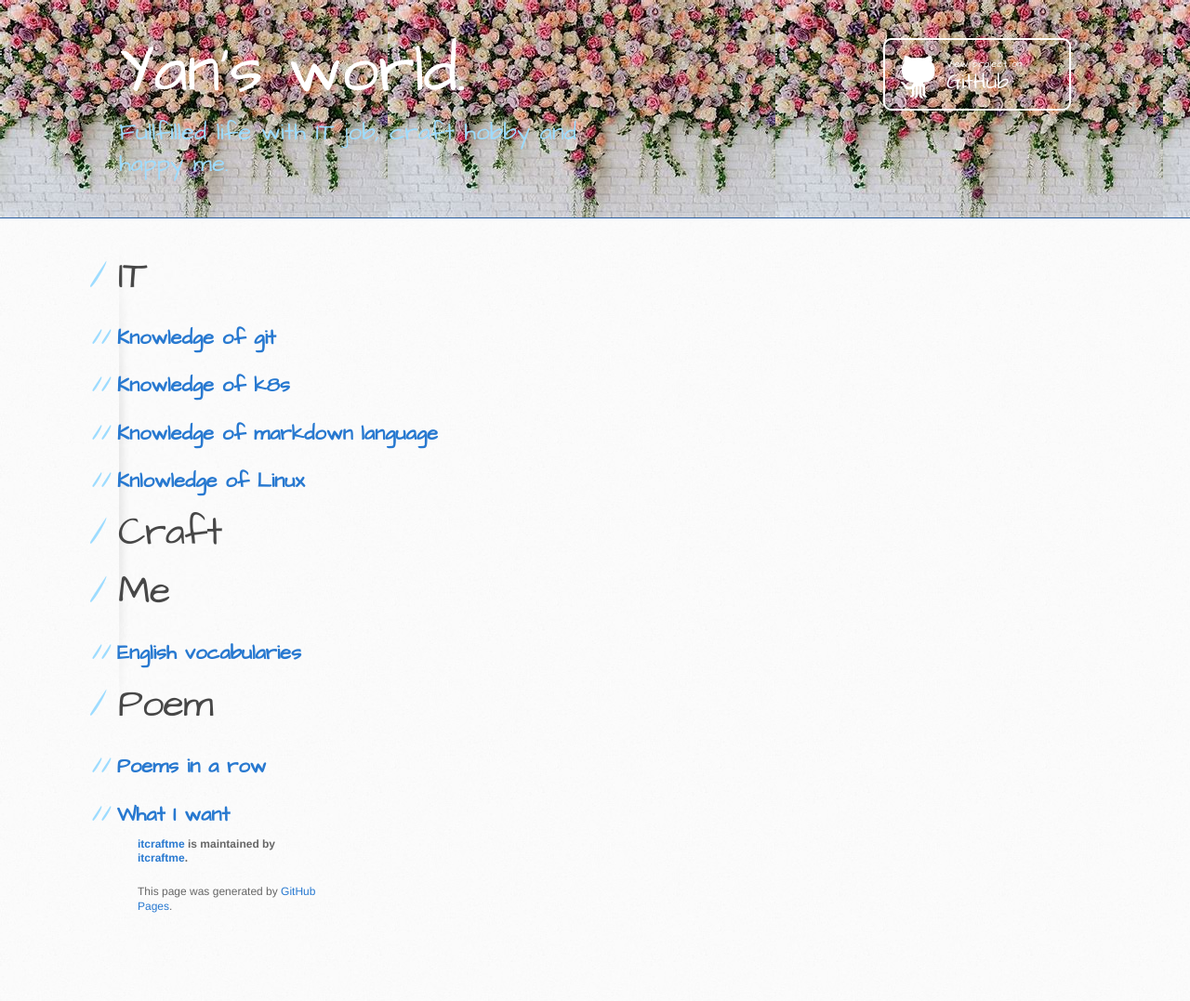
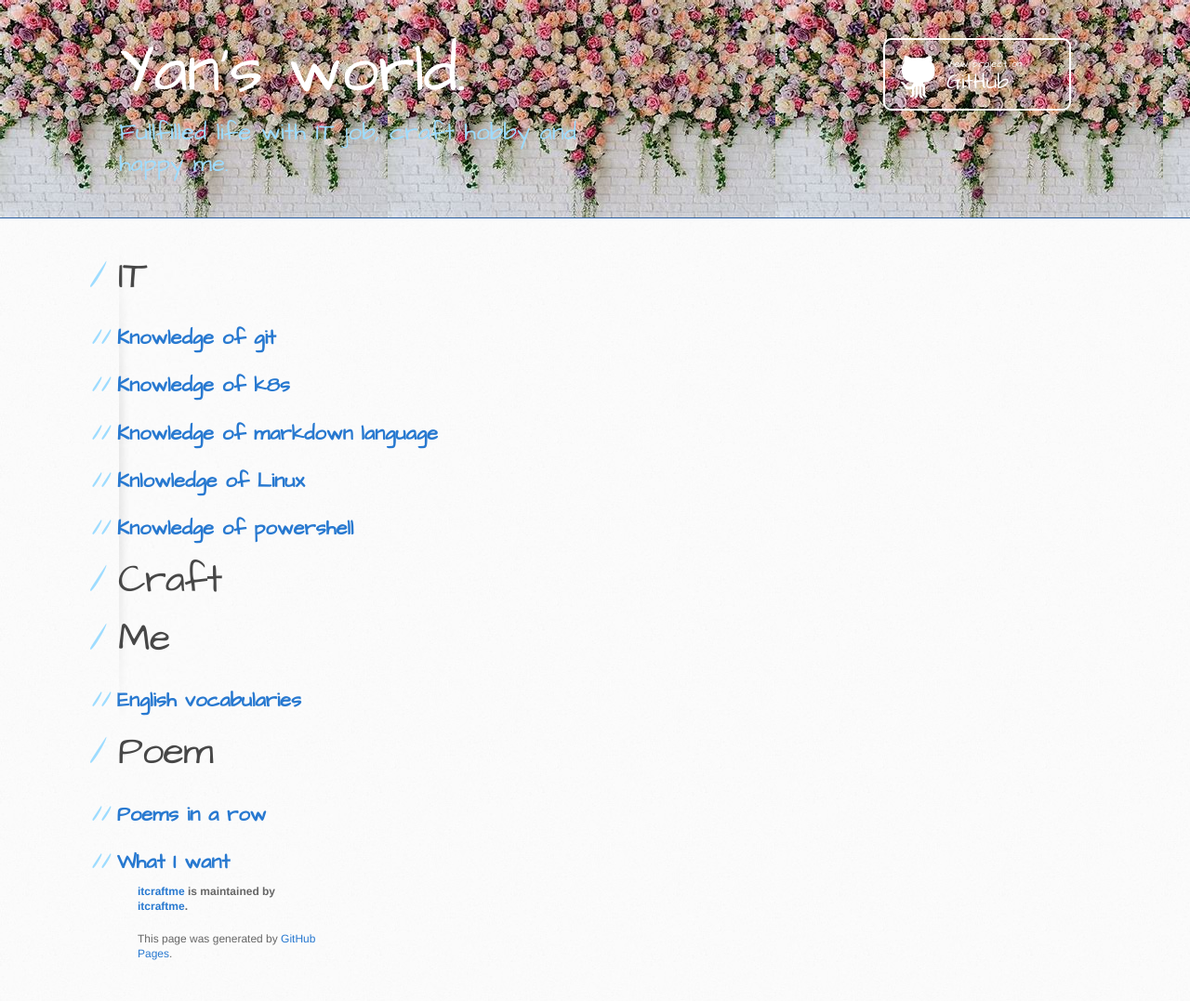
Before and after one commit to itcraftme/itcraftme, a Jekyll site: the page built from index.md, in a window 1280 px wide. Shown: the whole page at 93% size. Built offline with Jekyll 4.4.1, drawn with Linux system fonts in a browser that asks for light colours; our own code applies the rules of GitHub Pages for plain Markdown files; before the commit the page ends 1026 px from its top, so only the background shows below that.

Commit message:
Update index.md
add powershell knowledge

```diff
--- a/index.md
+++ b/index.md
@@ -6,6 +6,7 @@ layout: default
 ## [Knowledge of k8s](./docs/it/k8s_knowledge.md)
 ## [Knowledge of markdown language](./docs/it/markdown_knowledge.md)
 ## [Knlowledge of Linux](https://linux265.com/course/)
+## [Knowledge of powershell](./docs/it/powershell.md)
 # Craft
 # Me
 ## [English vocabularies](./docs/me/vocabulary.md)
```
